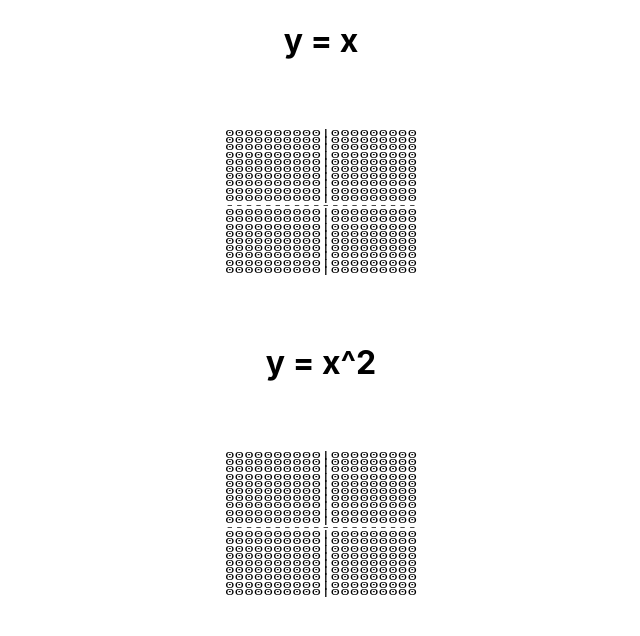
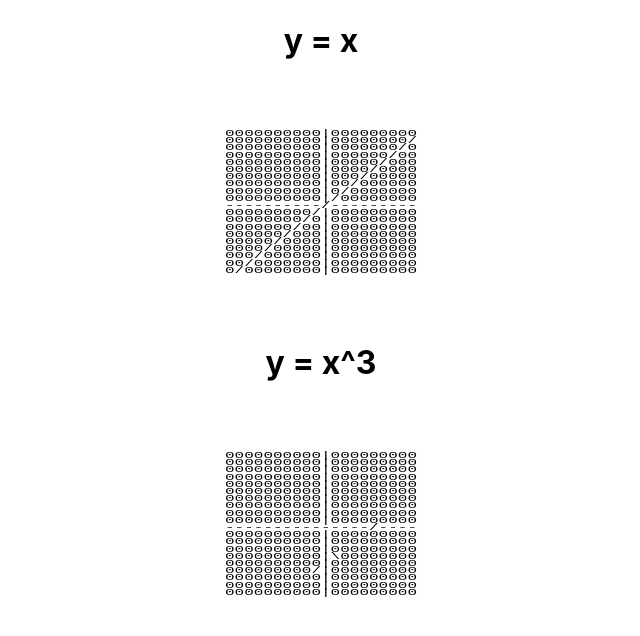
Before and after one commit to joeythornberry/ascii-function-grapher, a React (Create React App) app: page / in a window 1280 px wide. Shown: the top 636 px of the page, without its empty margins (319-959 px from the left). Built offline with nearby package versions, Linux system fonts and the light colour scheme.

Commit message:
implement graph function

```diff
--- a/src/App.js
+++ b/src/App.js
@@ -10,6 +10,10 @@ function x_squared(x) {
   return Math.pow(x,2)
 }
 
+function x_cubed(x) {
+  return Math.pow(x,3) - (5 * Math.pow(x,2))
+}
+
 var twenty_by_twenty = new Window(-10,10,-10,10,1);
 
 function App() {
@@ -18,8 +22,8 @@ function App() {
       <h1>y = x</h1>
       {asciiGraph(x_linear,twenty_by_twenty)}
 
-      <h1>y = x^2</h1>
-      {asciiGraph(x_squared,twenty_by_twenty)}
+      <h1>y = x^3</h1>
+      {asciiGraph(x_cubed,twenty_by_twenty)}
 
     </div>
   )
--- a/src/asciiGraph.js
+++ b/src/asciiGraph.js
@@ -2,6 +2,31 @@ import Window from "./Window";
 
 function asciiGraph(f,window) {
     var graph = window.emptyGrid();
+    for(let x = -10; x < 10; x++) {
+        if(f(x - 1) - (f(x) + 0.5) > 0) {
+            var left_low = false
+        } else {
+            var left_low = true;
+        }
+        if(f(x + 1) - (f(x) + 0.5) > 0) {
+            var right_low = false
+        } else {
+            var right_low = true;
+        }
+        let new_character = null;
+        if(left_low && right_low) {
+            new_character = "-";
+        } else if(!left_low && !right_low) {
+            new_character = "-";
+        } else if(left_low && !right_low) {
+            new_character = "/";
+        } else if(!left_low && right_low) {
+            new_character = "\\";
+        }
+        if(f(x) < 10 && f(x) > -10) {
+            graph[10 - (f(x))][x + 10] = new_character;
+        }
+    }
     let graph_string = "";
     for(let y = 0; y < graph.length; y++) {
         for(let x = 0; x < graph[y].length; x++) {
```
